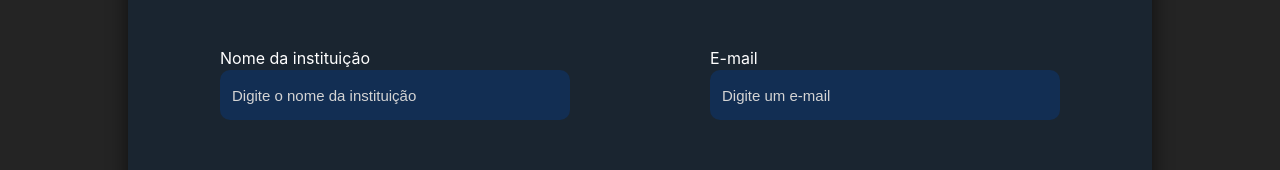
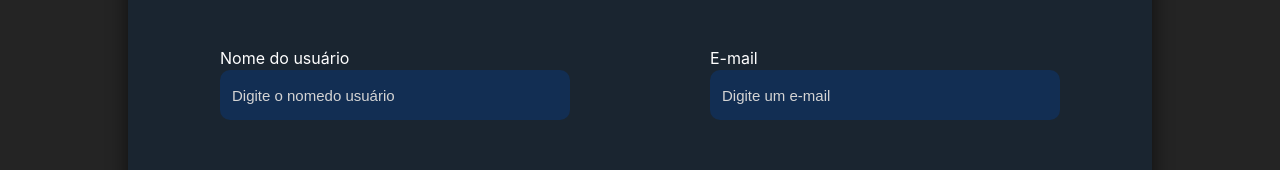
Before and after one commit to Daviferbox/SportHub, a React (Vite) app: page /register in a window 1280 px wide. Shown: the part 272-442 px from the top of the page. Built offline with nearby package versions, Linux system fonts and the light colour scheme.

Commit message:
corrigindo erros

```diff
--- a/src/api.ts
+++ b/src/api.ts
@@ -26,7 +26,7 @@ export const api = {
 
     CarregarLogin: async( emailUsuario: string, senhaUsuario:string) => {
         {
-            let response = await fetch('https://localhost:3000/usuarios/login',
+            let response = await fetch('http://localhost:3000/usuarios/login',
                 {
                        method: 'POST',
             body: JSON.stringify
--- a/src/pages/login.tsx
+++ b/src/pages/login.tsx
@@ -69,7 +69,9 @@ function LoginForm() {
           </div>
           <div className="form-group-senha">
                Senha
-              <input type="password" value={senha}  onChange={handleSenhaChange} id="password" placeholder="Sua senha" />
+              <input type="password" value={senha}  onChange={handleSenhaChange} id="password" placeholder="Sua senha"
+
+              />
           </div>
             <div className="login-container">
                 <div className="button-group">
--- a/src/pages/register.tsx
+++ b/src/pages/register.tsx
@@ -84,8 +84,8 @@ function RegistroForm() {
       <div className="informacoes">
           <div className="form-group-register">
             <div className="form-group-nome">
-                Nome da instituição <br />
-                <input type="text" value={nome} onChange={handleNomeChange} placeholder="Digite o nome da instituição" />
+                Nome do usuário <br />
+                <input type="text" value={nome} onChange={handleNomeChange} placeholder="Digite o nomedo usuário" />
             </div>
 
             <div className="form-group-responsavel">
```
